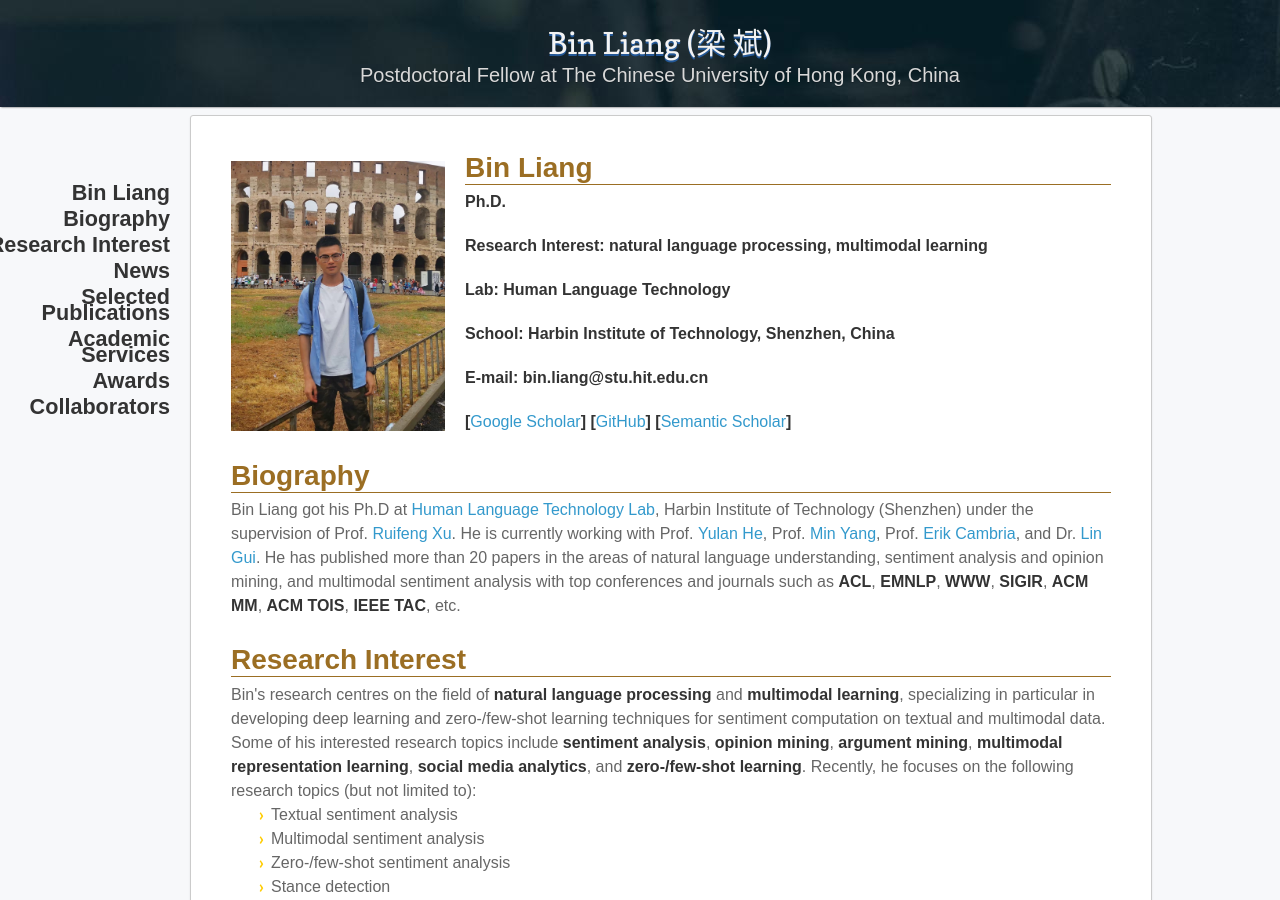
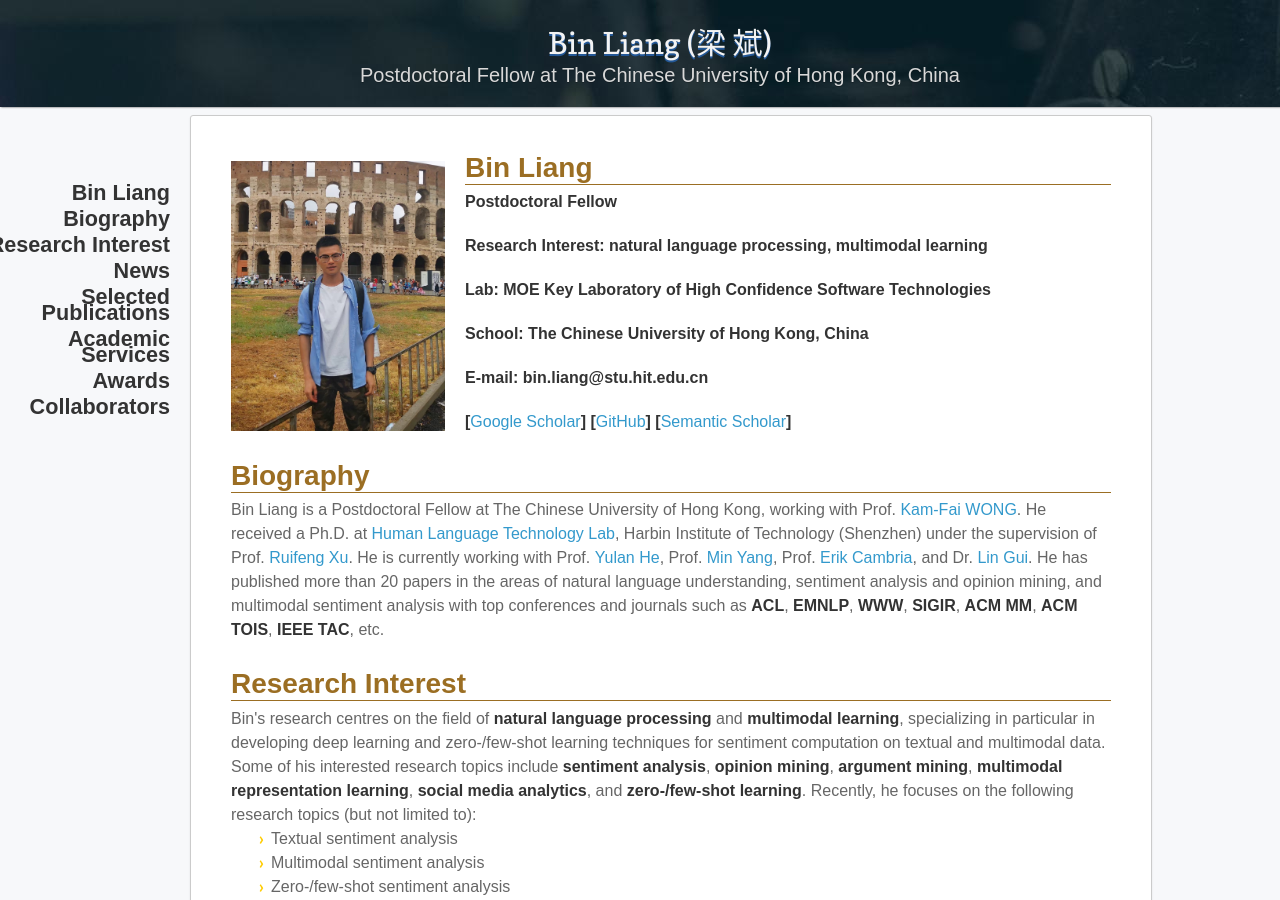
Before and after one commit to BinLiang-NLP/BinLiang-NLP.github.io, a Jekyll site: the page built from index.md, in a window 1280 px wide and 900 px high. Built offline with Jekyll 4.4.1, drawn with Linux system fonts in a browser that asks for light colours; nearby versions of some CDN libraries; our own code applies the rules of GitHub Pages for plain Markdown files.

Commit message:
Update index.md

```diff
--- a/index.md
+++ b/index.md
@@ -6,10 +6,10 @@
     </td>
     <td width="74%">
       <h2>Bin Liang</h2>
-      <p><b>Ph.D.</b></p>
+      <p><b>Postdoctoral Fellow</b></p>
       <p><b>Research Interest: natural language processing, multimodal learning</b></p>
-      <p><b>Lab: Human Language Technology</b></p>
-      <p><b>School: Harbin Institute of Technology, Shenzhen, China</b></p>
+      <p><b>Lab: MOE Key Laboratory of High Confidence Software Technologies</b></p>
+      <p><b>School: The Chinese University of Hong Kong, China</b></p>
       <p><b>E-mail: bin.liang@stu.hit.edu.cn</b></p>
       <p><b>[<a href="https://scholar.google.com/citations?hl=zh-CN&authuser=1&user=djpQeLEAAAAJ" target="_blank">Google Scholar</a>] [<a href="https://github.com/BinLiang-NLP" target="_blank">GitHub</a>] [<a href="https://www.semanticscholar.org/author/Bin-Liang/144691693" target="_blank">Semantic Scholar</a>]</b></p>
     </td>
@@ -20,7 +20,7 @@
   <tr>
     <td width="100%">
       <h2>Biography</h2>
-      <p> Bin Liang got his Ph.D at <a href="http://www.hitsz-hlt.com/" target="_blank">Human Language Technology Lab</a>, Harbin Institute of Technology (Shenzhen) under the supervision of Prof. <a href="http://faculty.hitsz.edu.cn/xuruifeng" target="_blank">Ruifeng Xu</a>. He is currently working with Prof. <a href="https://warwick.ac.uk/fac/sci/dcs/people/yulan_he/" target="_blank">Yulan He</a>,
+      <p> Bin Liang is a Postdoctoral Fellow at The Chinese University of Hong Kong, working with Prof. <a href="[https://warwick.ac.uk/fac/sci/dcs/people/yulan_he/](https://www.se.cuhk.edu.hk/people/academic-staff/prof-wong-kam-fai/)" target="_blank">Kam-Fai WONG</a>. He received a Ph.D. at <a href="http://www.hitsz-hlt.com/" target="_blank">Human Language Technology Lab</a>, Harbin Institute of Technology (Shenzhen) under the supervision of Prof. <a href="http://faculty.hitsz.edu.cn/xuruifeng" target="_blank">Ruifeng Xu</a>. He is currently working with Prof. <a href="https://warwick.ac.uk/fac/sci/dcs/people/yulan_he/" target="_blank">Yulan He</a>,
           Prof. <a href="https://minyang.me/" target="_blank">Min Yang</a>, Prof. <a href= "https://sentic.net/erikcambria/" target="_blank">Erik Cambria</a>,
           and Dr. <a href="https://warwick.ac.uk/fac/sci/dcs/people/lin_gui" target="_blank">Lin Gui</a>. He has published more than 20 papers in the areas of natural language understanding, sentiment analysis and opinion mining, and multimodal sentiment analysis with top conferences and journals such as <strong>ACL</strong>, <strong>EMNLP</strong>, <strong>WWW</strong>, <strong>SIGIR</strong>, <strong>ACM MM</strong>, <strong>ACM TOIS</strong>, <strong>IEEE TAC</strong>, etc.</p>
     </td>
```
